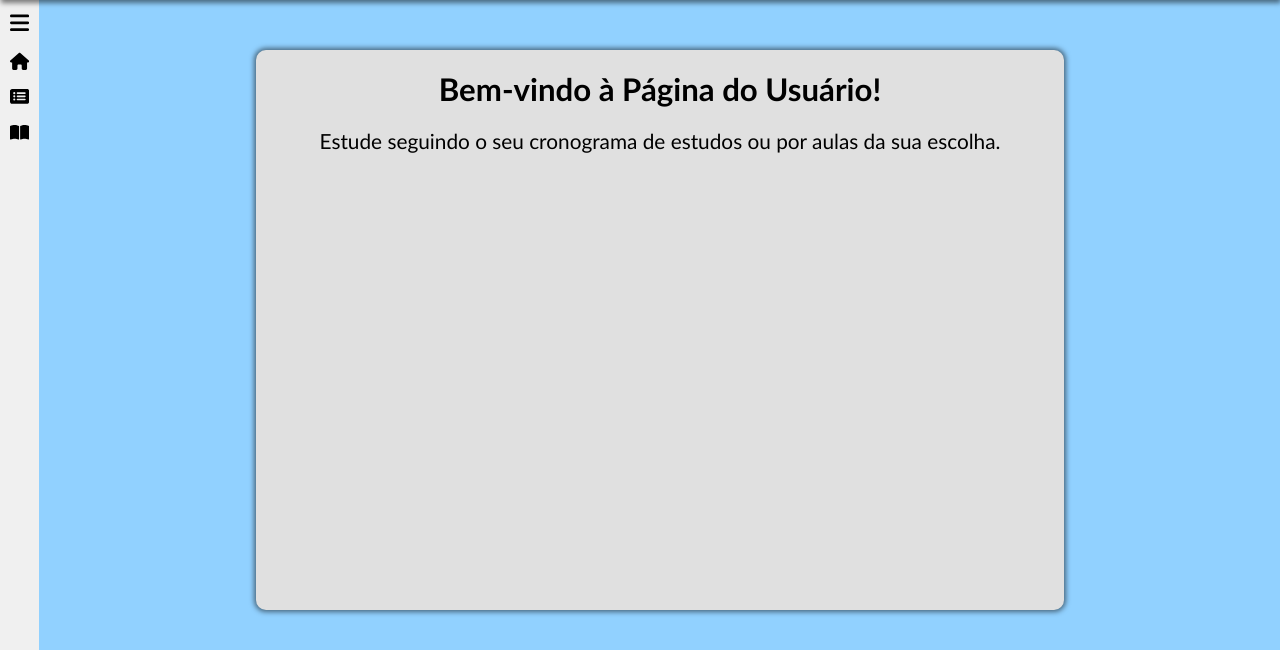
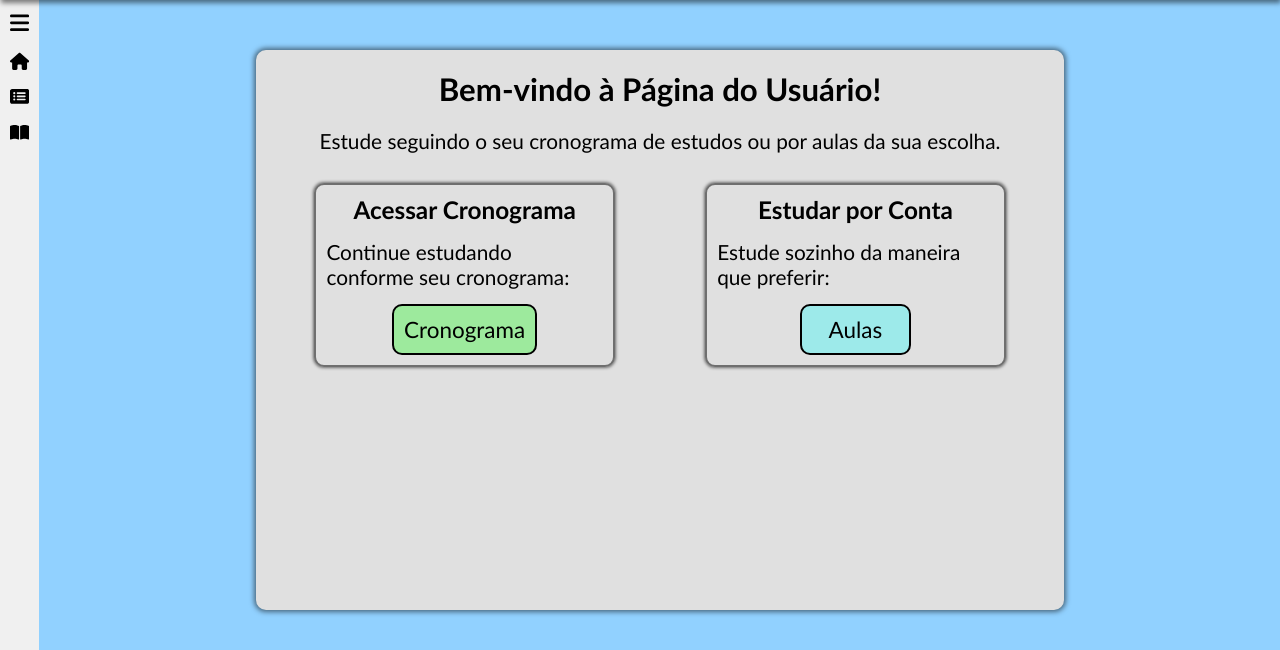
Before and after one commit to GuiASoares/TCC-Vest_Estudo, a PHP site: page /public/pages/mainPage.php in a window 1280 px wide. Shown: the part 80-730 px from the top of the page. Run offline with PHP 8.4, Linux system fonts and the light colour scheme; the visitor is signed in with stand-in values (Sample User, id 1).

Commit message:
Realizando alguns ajustes e adicionando atalhos à página principal do usuário.

```diff
--- a/public/includes/principal.php
+++ b/public/includes/principal.php
@@ -3,6 +3,22 @@
 
     <?php if($_SESSION['curso']){ ?>
         <p>Estude seguindo o seu cronograma de estudos ou por aulas da sua escolha.</p>
+        <section id="containerMainOptions">
+            <div class="mainOptions">
+                <div>
+                    <h3>Acessar Cronograma</h3>
+                    <p>Continue estudando conforme seu cronograma:</p>
+                </div>
+                <a href="?opcao=cronogramaInclude" style="min-width: 40%;"><button style="background: rgba(0, 255, 0, 0.3);" class="buttonMainOptions">Cronograma</button></a>
+            </div>
+            <div class="mainOptions">
+                <div>
+                    <h3>Estudar por Conta</h3>
+                    <p>Estude sozinho da maneira que preferir:</p>
+                </div>
+                <a href="?opcao=aulas" style="min-width: 40%;"><button style="background: rgba(0, 255, 255, 0.3);" class="buttonMainOptions">Aulas</button></a>
+            </div>
+        </section>
     <?php } else {?>
         <p>Crie um cronograma de estudo para começar sua preparação para os vestibulares!</p>
         <a href="?opcao=cronogramaInclude"><input type="button" value="Criar Cronograma" id="criarCronograma"></a>
--- a/public/pages/mainPage.php
+++ b/public/pages/mainPage.php
@@ -41,7 +41,7 @@ $opcao = $_GET['opcao'] ?? 'principal';
                 <!-- <a href="">Configurações <svg xmlns="http://www.w3.org/2000/svg" height="1em" viewBox="0 0 512 512">
                         <path d="M495.9 166.6c3.2 8.7 .5 18.4-6.4 24.6l-43.3 39.4c1.1 8.3 1.7 16.8 1.7 25.4s-.6 17.1-1.7 25.4l43.3 39.4c6.9 6.2 9.6 15.9 6.4 24.6c-4.4 11.9-9.7 23.3-15.8 34.3l-4.7 8.1c-6.6 11-14 21.4-22.1 31.2c-5.9 7.2-15.7 9.6-24.5 6.8l-55.7-17.7c-13.4 10.3-28.2 18.9-44 25.4l-12.5 57.1c-2 9.1-9 16.3-18.2 17.8c-13.8 2.3-28 3.5-42.5 3.5s-28.7-1.2-42.5-3.5c-9.2-1.5-16.2-8.7-18.2-17.8l-12.5-57.1c-15.8-6.5-30.6-15.1-44-25.4L83.1 425.9c-8.8 2.8-18.6 .3-24.5-6.8c-8.1-9.8-15.5-20.2-22.1-31.2l-4.7-8.1c-6.1-11-11.4-22.4-15.8-34.3c-3.2-8.7-.5-18.4 6.4-24.6l43.3-39.4C64.6 273.1 64 264.6 64 256s.6-17.1 1.7-25.4L22.4 191.2c-6.9-6.2-9.6-15.9-6.4-24.6c4.4-11.9 9.7-23.3 15.8-34.3l4.7-8.1c6.6-11 14-21.4 22.1-31.2c5.9-7.2 15.7-9.6 24.5-6.8l55.7 17.7c13.4-10.3 28.2-18.9 44-25.4l12.5-57.1c2-9.1 9-16.3 18.2-17.8C227.3 1.2 241.5 0 256 0s28.7 1.2 42.5 3.5c9.2 1.5 16.2 8.7 18.2 17.8l12.5 57.1c15.8 6.5 30.6 15.1 44 25.4l55.7-17.7c8.8-2.8 18.6-.3 24.5 6.8c8.1 9.8 15.5 20.2 22.1 31.2l4.7 8.1c6.1 11 11.4 22.4 15.8 34.3zM256 336a80 80 0 1 0 0-160 80 80 0 1 0 0 160z" />
                     </svg></a> -->
-                <a href="?desconectar=opcoes">Sair <svg xmlns="http://www.w3.org/2000/svg" height="1em" viewBox="0 0 512 512">
+                <a href="?desconectar=opcoes&opcao=<?=$opcao?>">Sair <svg xmlns="http://www.w3.org/2000/svg" height="1em" viewBox="0 0 512 512">
                         <path d="M502.6 278.6c12.5-12.5 12.5-32.8 0-45.3l-128-128c-12.5-12.5-32.8-12.5-45.3 0s-12.5 32.8 0 45.3L402.7 224 192 224c-17.7 0-32 14.3-32 32s14.3 32 32 32l210.7 0-73.4 73.4c-12.5 12.5-12.5 32.8 0 45.3s32.8 12.5 45.3 0l128-128zM160 96c17.7 0 32-14.3 32-32s-14.3-32-32-32L96 32C43 32 0 75 0 128L0 384c0 53 43 96 96 96l64 0c17.7 0 32-14.3 32-32s-14.3-32-32-32l-64 0c-17.7 0-32-14.3-32-32l0-256c0-17.7 14.3-32 32-32l64 0z" />
                     </svg></a>
             </div>
@@ -87,6 +87,7 @@ $opcao = $_GET['opcao'] ?? 'principal';
         <div>
             <h1>Você deseja desconectar-se?</h1>
             <form method="get">
+                <input type="hidden" name="opcao" value="<?=$opcao?>">
                 <input type="submit" name="desconectar" value="Sim" style="background-color: #28A745; color: #fff;">
                 <input type="submit" name="desconectar" value="Não" style="background-color: #DC3545; color: #fff;">
             </form>
--- a/public/scripts/mainPageScript.js
+++ b/public/scripts/mainPageScript.js
@@ -22,9 +22,9 @@ function menuClicked() {
 }
 
 window.addEventListener('click', (e) => {
-    const { baseVal: classTarget } = e.target.className
+    const { baseVal: classTarget } = e.target.className;
 
-    if(userMenu.style.display == "none" && classTarget === 'dropdown'){
+    if(userMenu.style.display !== "block" && classTarget === 'dropdown'){
         userMenu.style.display = "block";
     } else {
         userMenu.style.display = "none";
--- a/public/styles/mainPageStyle.css
+++ b/public/styles/mainPageStyle.css
@@ -455,3 +455,43 @@ a {
 #tituloListaAulas a button:hover {
     filter: brightness(0.7);
 }
+
+#containerMainOptions {
+    width: 90%;
+    display: flex;
+    justify-content: space-between;
+    margin-top: 10px;
+}
+
+.mainOptions {
+    width: 40%;
+    display: flex;
+    flex-direction: column;
+    align-items: center;
+    justify-content: space-between;
+    gap: 15px;
+    padding: 10px;
+    border: 2px solid rgba(0, 0, 0, 0.5);
+    box-shadow: 0px 0px 3px 1px rgba(0, 0, 0, 0.5);
+    border-radius: 10px;
+}
+
+.mainOptions div {
+    display: flex;
+    flex-direction: column;
+    align-items: center;
+    gap: 15px;
+}
+
+.buttonMainOptions {
+    width: 100%;
+    font-size: 0.9em;
+    padding: 10px;
+    border-radius: 10px;
+    border: 2px solid #000;
+    cursor: pointer;
+}
+
+.buttonMainOptions:hover {
+    filter: brightness(0.7);
+}
--- a/src/controllers/checagemCronograma.php
+++ b/src/controllers/checagemCronograma.php
@@ -9,7 +9,7 @@
 
     $dataInicial = $_POST['dataInicial'];
     $dataFinal = $_POST['dataFinal'];
-    $curso = $_POST['curso'];
+    $curso = $_POST['curso'] . $_POST['universidade'];
     $data = new DateTime(date('Y-m-d'));
     $dataDiff = date_interval_format(date_diff(new DateTime($dataInicial), new DateTime($dataFinal)), '%R%a');
     $dataAtualDiff = date_interval_format(date_diff($data, new DateTime($dataInicial)), '%R%a') + 1;
```
Also changed, not shown: public/includes/cronogramaInclude.php (+8 -0 lines).
